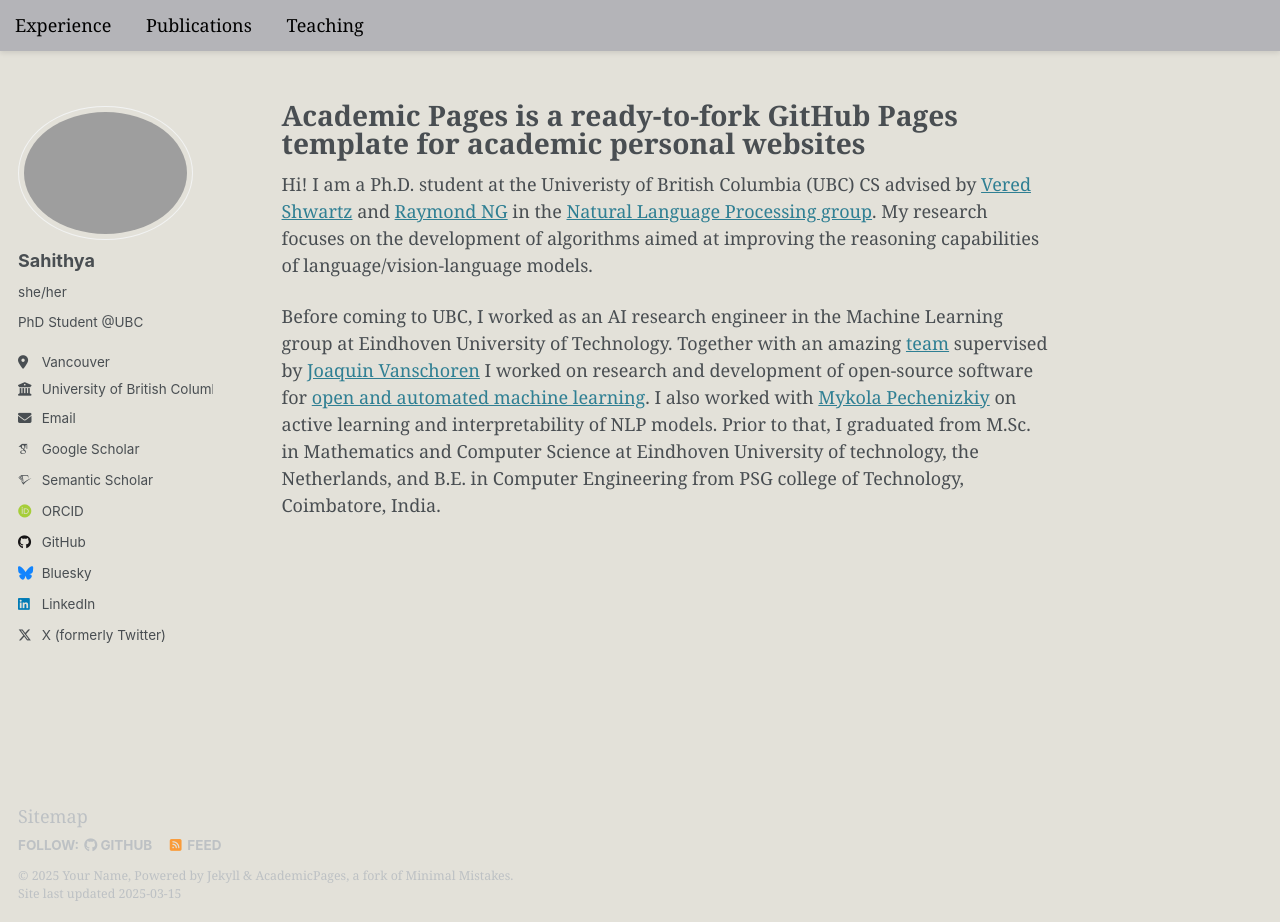
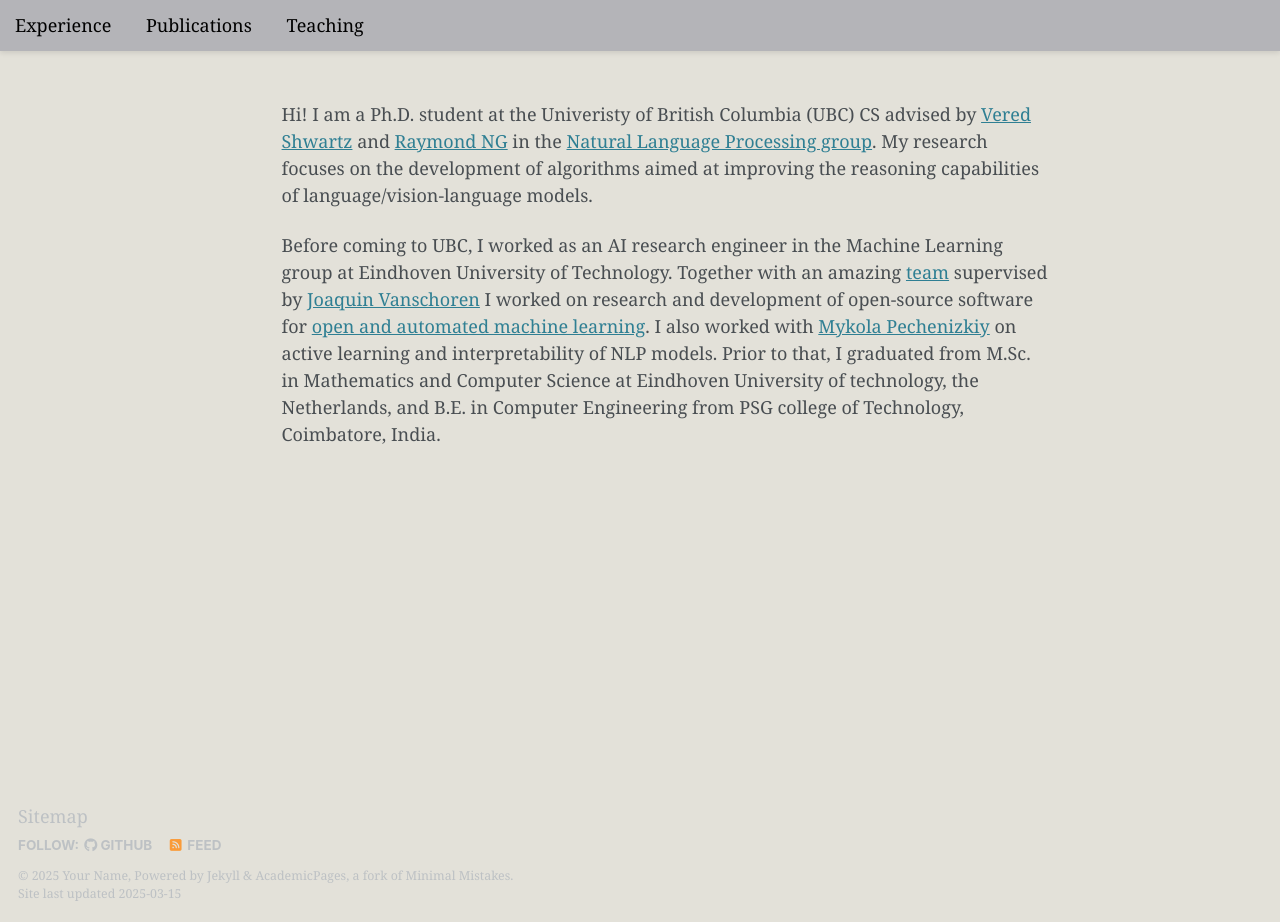
Before and after one commit to sahithyaravi/sahithyaravi.github.io, a Jekyll site: the page built from _pages/about.md, in a window 1280 px wide and 922 px high. Built offline with Jekyll 4.4.1, drawn with Linux system fonts in a browser that asks for light colours; some web fonts are replaced.

Commit message:
edit about

```diff
--- a/_pages/about.md
+++ b/_pages/about.md
@@ -1,7 +1,6 @@
 ---
 permalink: /
-title: "Academic Pages is a ready-to-fork GitHub Pages template for academic personal websites"
-author_profile: true
+author_profile: false
 redirect_from:
   - /about/
   - /about.html
```
